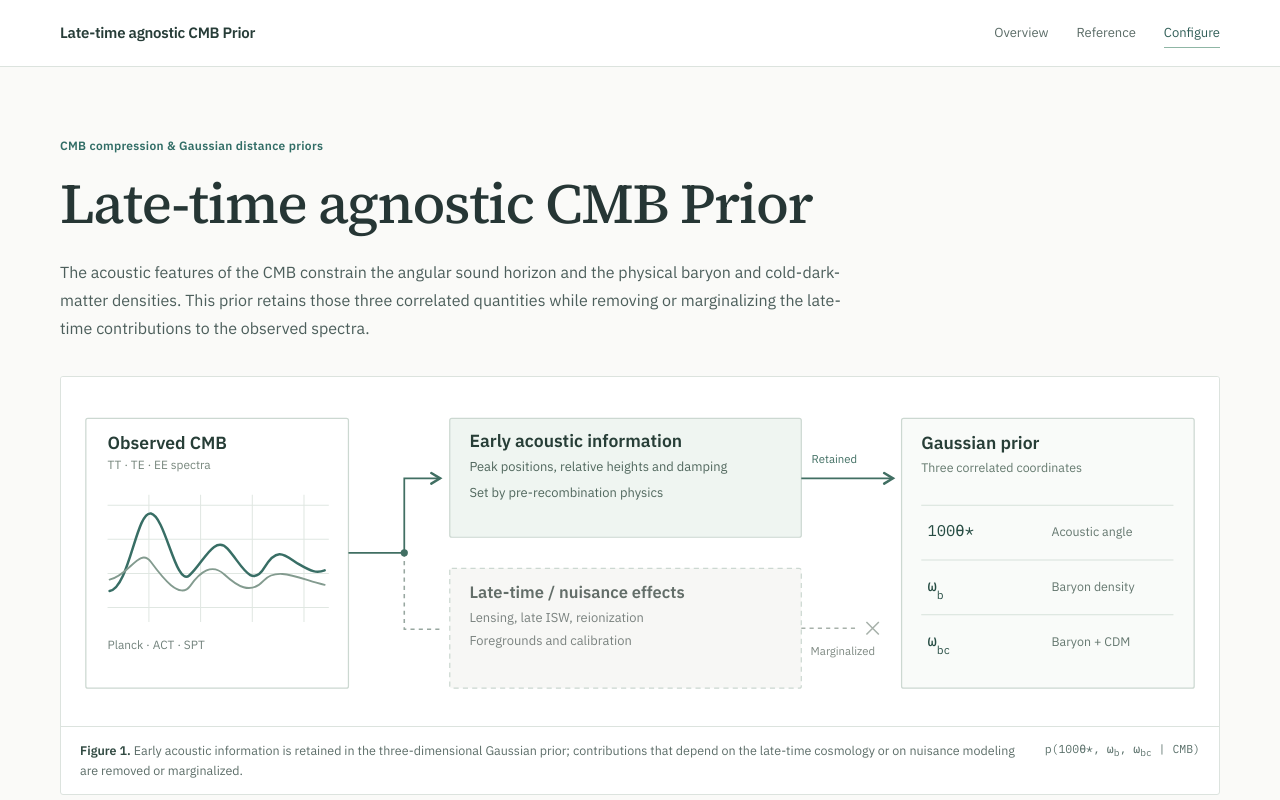
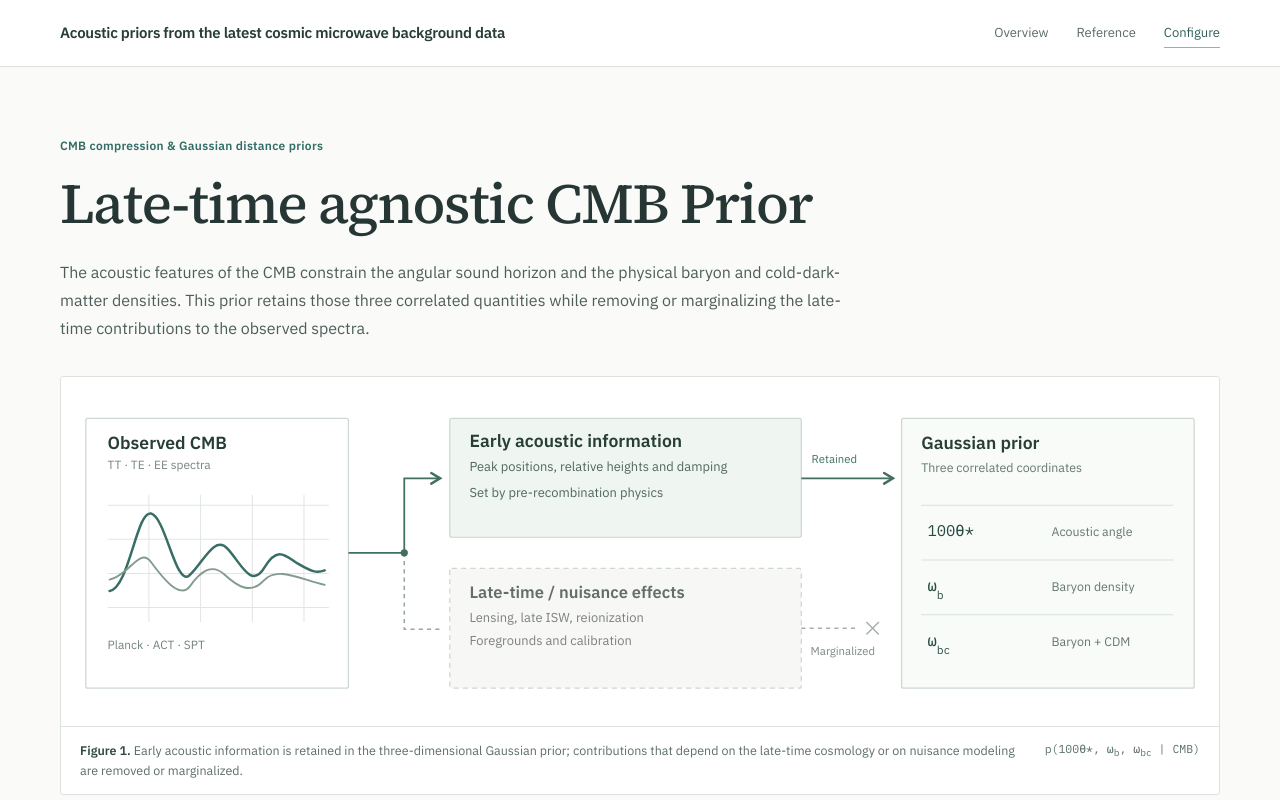
Before and after one commit to JiangJQ2000/CMBAcousticPrior, a plain HTML site: page index.html in a window 1280 px wide. Shown: the top 800 px of the page. Drawn offline with nearby package versions, Linux system fonts and the light colour scheme.

Commit message:
Update header to match the paper

```diff
--- a/index.html
+++ b/index.html
@@ -190,7 +190,7 @@ footer { padding: 20px 0 28px; border-top: 1px solid var(--line); color: #78877f
 <body>
   <header class="site-header">
     <div class="container header-inner">
-      <a class="brand" href="#top">Late-time agnostic CMB Prior</a>
+      <a class="brand" href="#top">Acoustic priors from the latest cosmic microwave background data</a>
       <nav class="site-nav" aria-label="Site navigation">
         <a href="#overview">Overview</a>
         <a href="#citation">Reference</a>
```
